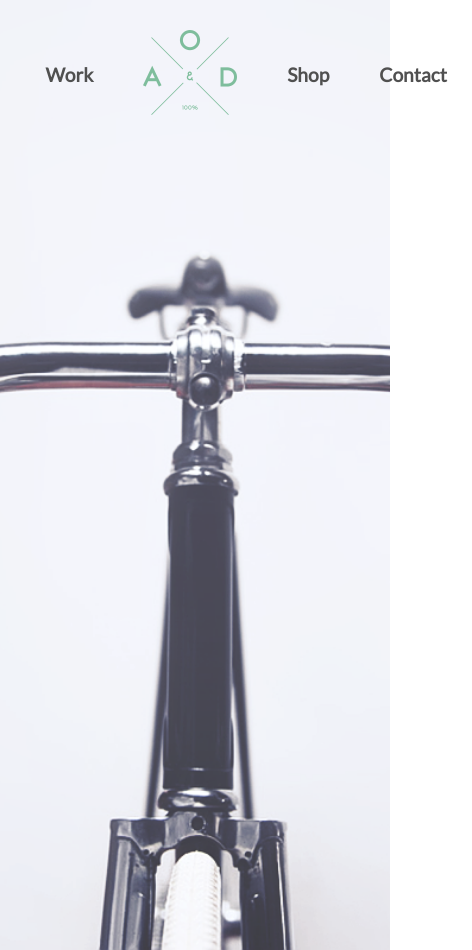
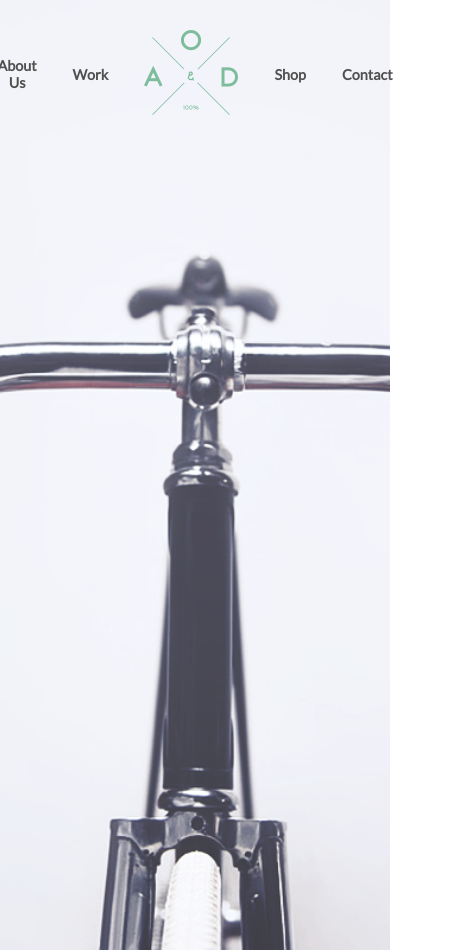
Before and after one commit to Hangrykat/PersonalAssignment2, a plain HTML site: page index.html in a window 390 px wide. Shown: the top 950 px of the page, 472 px wide, since content can reach past the window. Drawn offline with Linux system fonts and the light colour scheme.

Commit message:
final draft

```diff
--- a/index.html
+++ b/index.html
@@ -10,13 +10,13 @@
 
 <body>
   <header>
-    <nav class="container-nav-bar">
+    <div class="nav-bar">
       <a class="nav-link-wrapper" href="#">About Us</a>
       <a class="nav-link-wrapper" href="#">Work</a>
       <a href="#"><img src="assets/Logo.png"></a>
       <a class="nav-link-wrapper" href="#">Shop</a>
       <a class="nav-link-wrapper" href="#">Contact</a>
-    </nav>
+    </div>
   </header>
 
   <section class="summary">
--- a/styles.css
+++ b/styles.css
@@ -24,23 +24,23 @@ header {
 }
 
 /* Nav Bar */
-.container-nav-bar {
+.nav-bar {
   display: flex;
   justify-content: center;
   align-items: center;
-  padding-top: 30px;
   text-align: center;
   position: absolute;
   text-transform: capitalize;
+  padding-top: 30px;
   top: 0;
-  left: 10%;
-  right: 10%;
+  left: 3%;
+  right: 3%;
 }
 
-.container-nav-bar a {
+.nav-bar a {
 
   text-decoration: none;
-  font-size: 1.2rem;
+  font-size: 1rem;
   color: #505050;
   font-weight: bold;
   position: relative;
@@ -435,7 +435,12 @@ footer address span {
   margin-right: -15px;
 }
 
-@media only screen and (max-width: 900px) {
+@media (max-width: 900px) {
+
+  .nav-bar a {
+    font-size: 0.9rem;
+    padding: 0 18px;
+  }
 
   .big-grids-container {
     display: block;
@@ -489,18 +494,19 @@ footer address span {
   footer {
     flex-direction: column;
     text-align: center;
+    padding: 0px 0px 100px 0px;
   }
 
   footer>*+* {
     margin-top: 50px;
   }
 
-  .copyright {
-    flex-direction: column;
+  .copyright span {
+    margin: 0;
+    margin-bottom: 0px;
   }
 
-  .copyright span {
-    margin: 0;
-    margin-bottom: -20px;
+  .gallery {
+    display: none;
   }
 }
```
